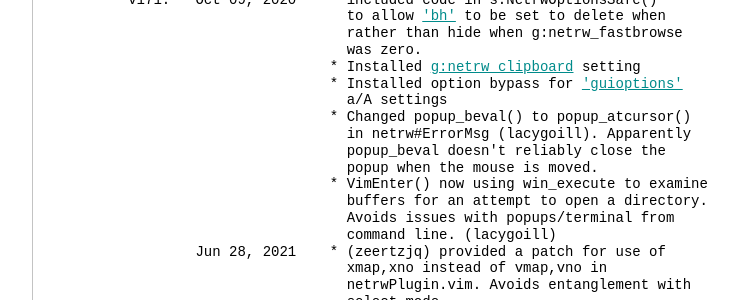
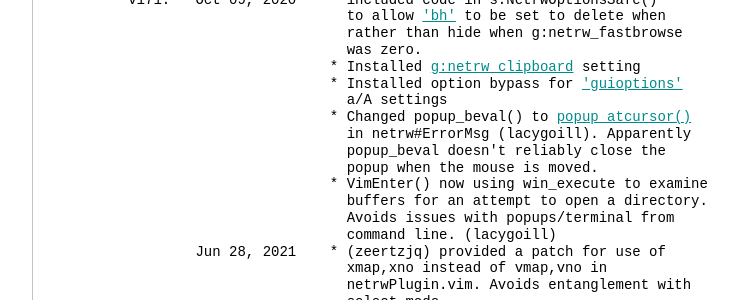
Before and after one commit to vim-jp/vimdoc-ja, a Jekyll site: the page built from pi_netrw.html, in a window 1280 px wide and 900 px high, scrolled down 64355 px. Shown: the part 151-451 px from the top of the window, without its empty margins (340-1087 px from the left). Built offline with Jekyll 4.4.1, drawn with Linux system fonts in a browser that asks for light colours; nearby versions of some CDN libraries; comment, search, counter and statistics services are not loaded.

Commit message:
Generated by GitHub workflow 3126028493
https://github.com/vim-jp/vimdoc-ja-working/actions/runs/3126028493

```diff
--- a/pi_netrw.html
+++ b/pi_netrw.html
@@ -3837,7 +3837,7 @@ netrw かあるいは関与している他のプラグインと衝突してい
 <span class="Statement">&nbsp;&nbsp;&nbsp;&nbsp;&nbsp;&nbsp;&nbsp;&nbsp;&nbsp;&nbsp;&nbsp;&nbsp;&nbsp;&nbsp;&nbsp;&nbsp;&nbsp;&nbsp;&nbsp;&nbsp;&nbsp;&nbsp;&nbsp;&nbsp;&nbsp;&nbsp;&nbsp;&nbsp;&nbsp;&nbsp;&nbsp;&nbsp;</span>* Installed&nbsp;<a class="Identifier" href="pi_netrw.html#g:netrw_clipboard">g:netrw_clipboard</a>&nbsp;setting<br>
 <span class="Statement">&nbsp;&nbsp;&nbsp;&nbsp;&nbsp;&nbsp;&nbsp;&nbsp;&nbsp;&nbsp;&nbsp;&nbsp;&nbsp;&nbsp;&nbsp;&nbsp;&nbsp;&nbsp;&nbsp;&nbsp;&nbsp;&nbsp;&nbsp;&nbsp;&nbsp;&nbsp;&nbsp;&nbsp;&nbsp;&nbsp;&nbsp;&nbsp;</span>* Installed option bypass for&nbsp;<a class="Identifier" href="options.html#'guioptions'">'guioptions'</a><br>
 &nbsp;&nbsp;&nbsp;&nbsp;&nbsp;&nbsp;&nbsp;&nbsp;&nbsp;&nbsp;&nbsp;&nbsp;&nbsp;&nbsp;&nbsp;&nbsp;&nbsp;&nbsp;&nbsp;&nbsp;&nbsp;&nbsp;&nbsp;&nbsp;&nbsp;&nbsp;&nbsp;&nbsp;&nbsp;&nbsp;&nbsp;&nbsp;&nbsp;&nbsp;a/A settings<br>
-<span class="Statement">&nbsp;&nbsp;&nbsp;&nbsp;&nbsp;&nbsp;&nbsp;&nbsp;&nbsp;&nbsp;&nbsp;&nbsp;&nbsp;&nbsp;&nbsp;&nbsp;&nbsp;&nbsp;&nbsp;&nbsp;&nbsp;&nbsp;&nbsp;&nbsp;&nbsp;&nbsp;&nbsp;&nbsp;&nbsp;&nbsp;&nbsp;&nbsp;</span>* Changed popup_beval() to&nbsp;<span class="MissingTag">popup_atcursor</span>()<br>
+<span class="Statement">&nbsp;&nbsp;&nbsp;&nbsp;&nbsp;&nbsp;&nbsp;&nbsp;&nbsp;&nbsp;&nbsp;&nbsp;&nbsp;&nbsp;&nbsp;&nbsp;&nbsp;&nbsp;&nbsp;&nbsp;&nbsp;&nbsp;&nbsp;&nbsp;&nbsp;&nbsp;&nbsp;&nbsp;&nbsp;&nbsp;&nbsp;&nbsp;</span>* Changed popup_beval() to&nbsp;<a class="Identifier" href="popup.html#popup_atcursor()">popup_atcursor()</a><br>
 &nbsp;&nbsp;&nbsp;&nbsp;&nbsp;&nbsp;&nbsp;&nbsp;&nbsp;&nbsp;&nbsp;&nbsp;&nbsp;&nbsp;&nbsp;&nbsp;&nbsp;&nbsp;&nbsp;&nbsp;&nbsp;&nbsp;&nbsp;&nbsp;&nbsp;&nbsp;&nbsp;&nbsp;&nbsp;&nbsp;&nbsp;&nbsp;&nbsp;&nbsp;in netrw#ErrorMsg (lacygoill). Apparently<br>
 &nbsp;&nbsp;&nbsp;&nbsp;&nbsp;&nbsp;&nbsp;&nbsp;&nbsp;&nbsp;&nbsp;&nbsp;&nbsp;&nbsp;&nbsp;&nbsp;&nbsp;&nbsp;&nbsp;&nbsp;&nbsp;&nbsp;&nbsp;&nbsp;&nbsp;&nbsp;&nbsp;&nbsp;&nbsp;&nbsp;&nbsp;&nbsp;&nbsp;&nbsp;popup_beval doesn't reliably close the<br>
 &nbsp;&nbsp;&nbsp;&nbsp;&nbsp;&nbsp;&nbsp;&nbsp;&nbsp;&nbsp;&nbsp;&nbsp;&nbsp;&nbsp;&nbsp;&nbsp;&nbsp;&nbsp;&nbsp;&nbsp;&nbsp;&nbsp;&nbsp;&nbsp;&nbsp;&nbsp;&nbsp;&nbsp;&nbsp;&nbsp;&nbsp;&nbsp;&nbsp;&nbsp;popup when the mouse is moved.<br>
```
